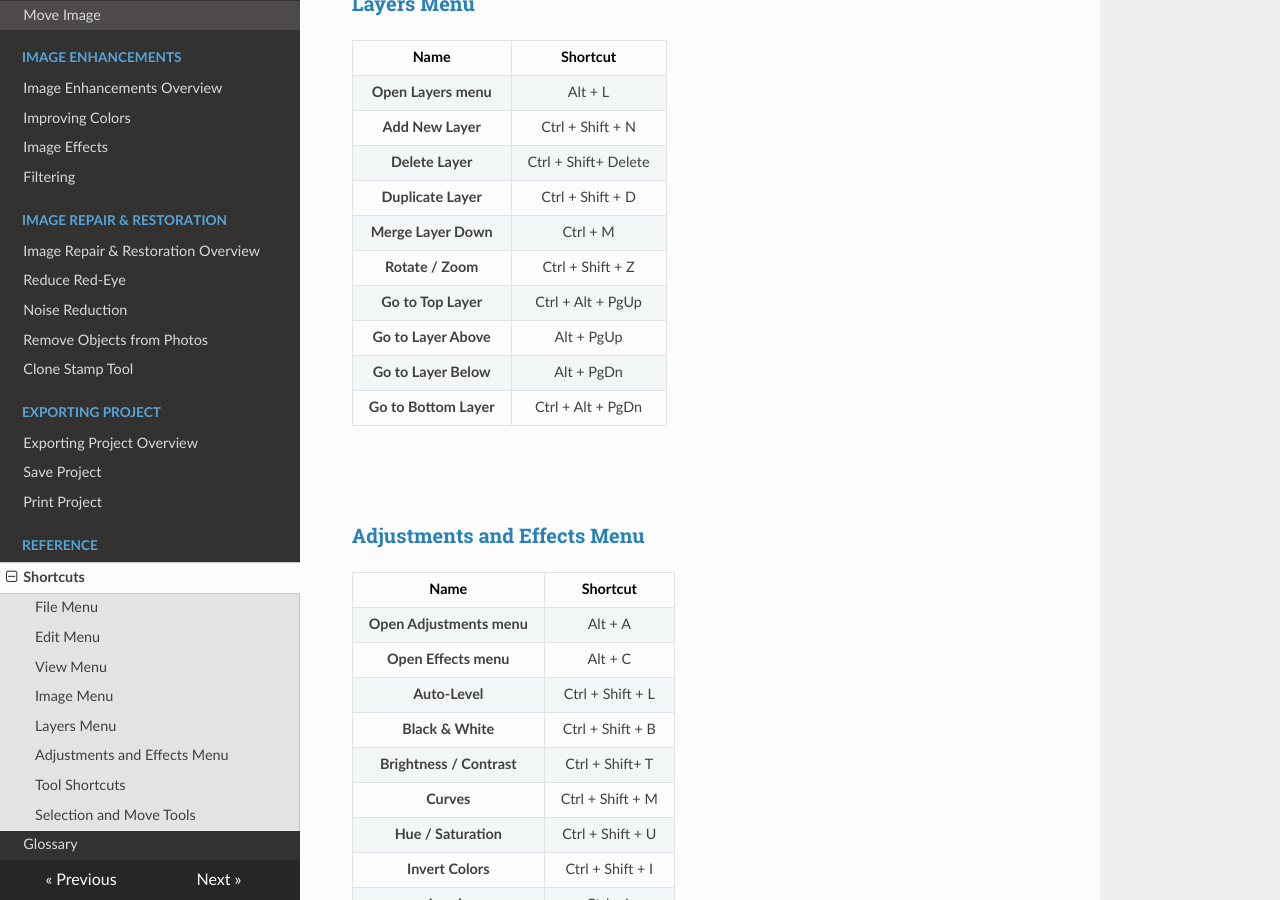
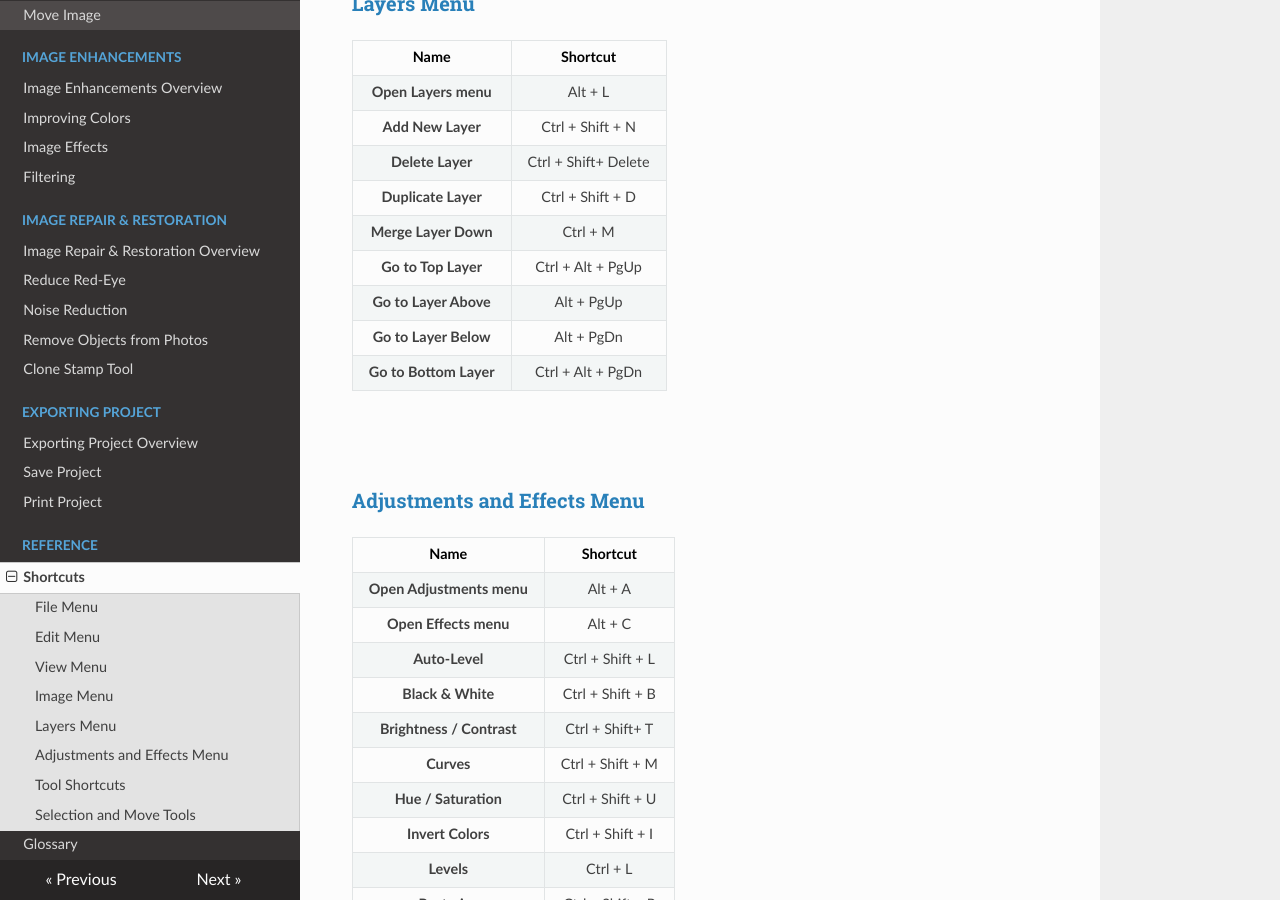
Before and after one commit to PintaProject/user-guide, an MkDocs documentation site: the page built from docs/shortcuts.md, in a window 1280 px wide and 900 px high, scrolled down 2048 px. Built offline with MkDocs 1.6.1, drawn with Linux system fonts in a browser that asks for light colours; nearby versions of some CDN libraries.

Commit message:
Remove hotkey that doesn't exist
Fixes: #2116832

```diff
--- a/docs/shortcuts.md
+++ b/docs/shortcuts.md
@@ -107,7 +107,6 @@ Name | Shortcut
 **Delete Layer** |		Ctrl + Shift+ Delete
 **Duplicate Layer**	|	Ctrl + Shift + D
 **Merge Layer Down**	|	Ctrl + M
-**Rotate / Zoom**	|	Ctrl + Shift + Z
 **Go to Top Layer**	|	Ctrl + Alt + PgUp
 **Go to Layer Above**	|	Alt + PgUp
 **Go to Layer Below**	|	Alt + PgDn
```
